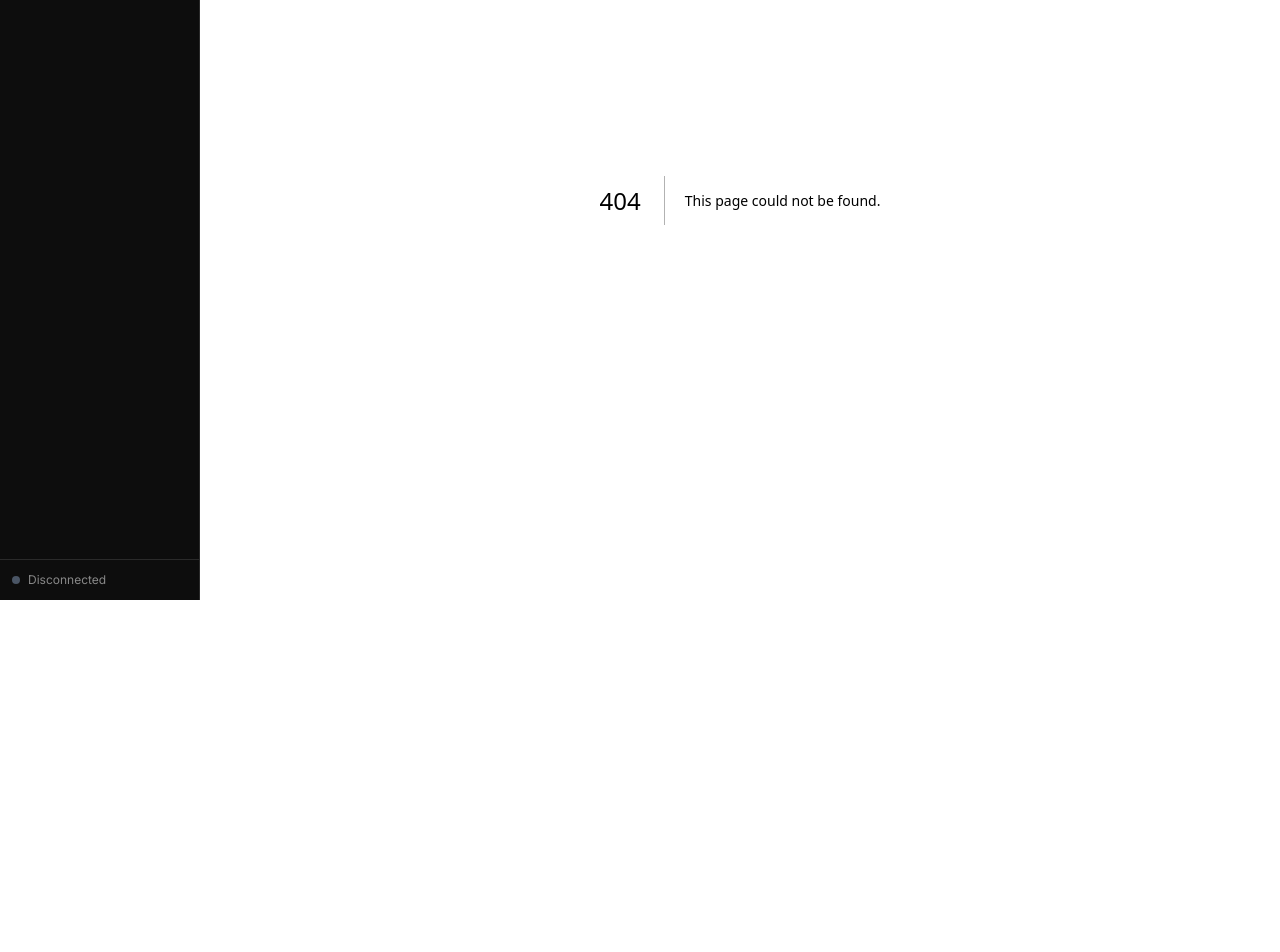
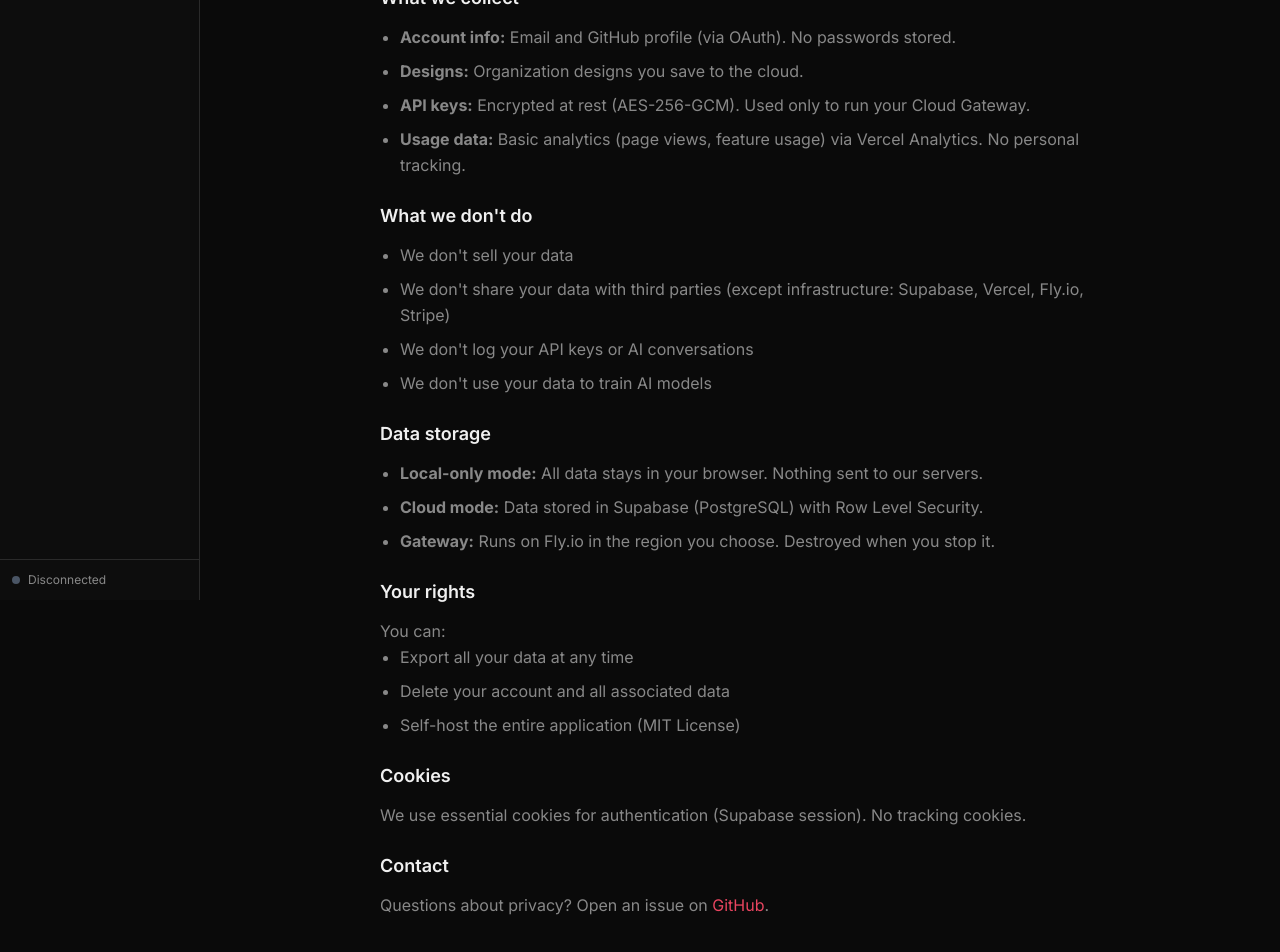
Before and after one commit to Frexida/agentflow, a Next.js app in the folder v2/: page /privacy in a window 1280 px wide. Before the commit this address had no page. Shown: the part 200-1152 px from the top of the page. Before the commit the page ends 800 px from the top, so only its background shows below. Built offline with nearby package versions, Linux system fonts and the light colour scheme.

Commit message:
feat: add Terms of Service and Privacy Policy pages

```diff
--- /dev/null
+++ b/v2/src/app/privacy/page.tsx
@@ -0,0 +1,74 @@
+import { Metadata } from 'next'
+
+export const metadata: Metadata = {
+  title: 'Privacy Policy — AgentFlow',
+}
+
+export default function PrivacyPage() {
+  return (
+    <main className="min-h-screen bg-[var(--surface)]">
+      <div className="max-w-3xl mx-auto px-6 py-20">
+        <h1 className="text-3xl font-bold mb-2">Privacy Policy</h1>
+        <p className="text-sm text-[var(--text-secondary)] mb-10">Last updated: February 19, 2026</p>
+
+        <div className="prose prose-invert prose-sm max-w-none space-y-6 text-[var(--text-secondary)] leading-relaxed">
+          <section>
+            <h2 className="text-lg font-semibold text-[var(--text-primary)] mb-3">What we collect</h2>
+            <ul className="list-disc pl-5 space-y-2">
+              <li><strong>Account info:</strong> Email and GitHub profile (via OAuth). No passwords stored.</li>
+              <li><strong>Designs:</strong> Organization designs you save to the cloud.</li>
+              <li><strong>API keys:</strong> Encrypted at rest (AES-256-GCM). Used only to run your Cloud Gateway.</li>
+              <li><strong>Usage data:</strong> Basic analytics (page views, feature usage) via Vercel Analytics. No personal tracking.</li>
+            </ul>
+          </section>
+
+          <section>
+            <h2 className="text-lg font-semibold text-[var(--text-primary)] mb-3">What we don&apos;t do</h2>
+            <ul className="list-disc pl-5 space-y-2">
+              <li>We don&apos;t sell your data</li>
+              <li>We don&apos;t share your data with third parties (except infrastructure: Supabase, Vercel, Fly.io, Stripe)</li>
+              <li>We don&apos;t log your API keys or AI conversations</li>
+              <li>We don&apos;t use your data to train AI models</li>
+            </ul>
+          </section>
+
+          <section>
+            <h2 className="text-lg font-semibold text-[var(--text-primary)] mb-3">Data storage</h2>
+            <ul className="list-disc pl-5 space-y-2">
+              <li><strong>Local-only mode:</strong> All data stays in your browser. Nothing sent to our servers.</li>
+              <li><strong>Cloud mode:</strong> Data stored in Supabase (PostgreSQL) with Row Level Security.</li>
+              <li><strong>Gateway:</strong> Runs on Fly.io in the region you choose. Destroyed when you stop it.</li>
+            </ul>
+          </section>
+
+          <section>
+            <h2 className="text-lg font-semibold text-[var(--text-primary)] mb-3">Your rights</h2>
+            <p>You can:</p>
+            <ul className="list-disc pl-5 space-y-2">
+              <li>Export all your data at any time</li>
+              <li>Delete your account and all associated data</li>
+              <li>Self-host the entire application (MIT License)</li>
+            </ul>
+          </section>
+
+          <section>
+            <h2 className="text-lg font-semibold text-[var(--text-primary)] mb-3">Cookies</h2>
+            <p>
+              We use essential cookies for authentication (Supabase session). No tracking cookies.
+            </p>
+          </section>
+
+          <section>
+            <h2 className="text-lg font-semibold text-[var(--text-primary)] mb-3">Contact</h2>
+            <p>
+              Questions about privacy? Open an issue on{' '}
+              <a href="https://github.com/Frexida/agentflow" className="text-[var(--accent-bright)] hover:underline" target="_blank" rel="noopener">
+                GitHub
+              </a>.
+            </p>
+          </section>
+        </div>
+      </div>
+    </main>
+  )
+}
--- /dev/null
+++ b/v2/src/app/terms/page.tsx
@@ -0,0 +1,128 @@
+import { Metadata } from 'next'
+
+export const metadata: Metadata = {
+  title: 'Terms of Service — AgentFlow',
+}
+
+export default function TermsPage() {
+  return (
+    <main className="min-h-screen bg-[var(--surface)]">
+      <div className="max-w-3xl mx-auto px-6 py-20">
+        <h1 className="text-3xl font-bold mb-2">Terms of Service</h1>
+        <p className="text-sm text-[var(--text-secondary)] mb-10">Last updated: February 19, 2026</p>
+
+        <div className="prose prose-invert prose-sm max-w-none space-y-6 text-[var(--text-secondary)] leading-relaxed">
+          <section>
+            <h2 className="text-lg font-semibold text-[var(--text-primary)] mb-3">1. About AgentFlow</h2>
+            <p>
+              AgentFlow (&quot;the Service&quot;) is a visual AI agent organization designer operated by Frexida (&quot;we&quot;, &quot;us&quot;).
+              The Service allows you to design multi-agent team structures and export configurations for OpenClaw.
+            </p>
+          </section>
+
+          <section>
+            <h2 className="text-lg font-semibold text-[var(--text-primary)] mb-3">2. Acceptance</h2>
+            <p>
+              By accessing or using AgentFlow, you agree to these terms. If you don&apos;t agree, please don&apos;t use the Service.
+            </p>
+          </section>
+
+          <section>
+            <h2 className="text-lg font-semibold text-[var(--text-primary)] mb-3">3. Accounts</h2>
+            <p>
+              You can use the editor without an account. Signing in (via GitHub) enables cloud save and additional features.
+              You&apos;re responsible for your account security. We use Supabase for authentication and don&apos;t store passwords.
+            </p>
+          </section>
+
+          <section>
+            <h2 className="text-lg font-semibold text-[var(--text-primary)] mb-3">4. Your Data</h2>
+            <ul className="list-disc pl-5 space-y-2">
+              <li><strong>Local data</strong> stays in your browser (localStorage). We don&apos;t access it.</li>
+              <li><strong>Cloud data</strong> (designs saved after sign-in) is stored in Supabase with Row Level Security. Only you can access your designs.</li>
+              <li><strong>API keys</strong> you provide (Anthropic, OpenAI) are encrypted at rest (AES-256-GCM) and used solely to run your Cloud Gateway. We never log or share them.</li>
+              <li>You can delete your data at any time from Settings.</li>
+            </ul>
+          </section>
+
+          <section>
+            <h2 className="text-lg font-semibold text-[var(--text-primary)] mb-3">5. Cloud Gateway</h2>
+            <p>
+              The Cloud Gateway feature provisions an OpenClaw instance on Fly.io using your API keys.
+              You are responsible for any costs incurred with your AI provider (Anthropic, OpenAI, etc.).
+              We may suspend or terminate Gateway instances that are idle for extended periods.
+            </p>
+          </section>
+
+          <section>
+            <h2 className="text-lg font-semibold text-[var(--text-primary)] mb-3">6. Acceptable Use</h2>
+            <p>Don&apos;t use AgentFlow to:</p>
+            <ul className="list-disc pl-5 space-y-2">
+              <li>Violate any laws or regulations</li>
+              <li>Abuse, overload, or disrupt the Service or its infrastructure</li>
+              <li>Attempt to access other users&apos; data</li>
+              <li>Use automated tools to scrape or abuse the Service</li>
+            </ul>
+          </section>
+
+          <section>
+            <h2 className="text-lg font-semibold text-[var(--text-primary)] mb-3">7. Pricing &amp; Payments</h2>
+            <p>
+              The editor is free and open source (MIT). Paid plans (Pro, Team) provide additional features like cloud save and collaboration.
+              Payments are processed through Stripe. You can cancel anytime — access continues until the end of your billing period.
+            </p>
+          </section>
+
+          <section>
+            <h2 className="text-lg font-semibold text-[var(--text-primary)] mb-3">8. Open Source</h2>
+            <p>
+              AgentFlow&apos;s source code is available under the MIT License at{' '}
+              <a href="https://github.com/Frexida/agentflow" className="text-[var(--accent-bright)] hover:underline" target="_blank" rel="noopener">
+                github.com/Frexida/agentflow
+              </a>.
+              Self-hosting is permitted and encouraged.
+            </p>
+          </section>
+
+          <section>
+            <h2 className="text-lg font-semibold text-[var(--text-primary)] mb-3">9. Disclaimers</h2>
+            <p>
+              The Service is provided &quot;as is&quot; without warranty of any kind. We don&apos;t guarantee uptime, data preservation,
+              or fitness for any particular purpose. Use at your own risk.
+            </p>
+          </section>
+
+          <section>
+            <h2 className="text-lg font-semibold text-[var(--text-primary)] mb-3">10. Limitation of Liability</h2>
+            <p>
+              To the maximum extent permitted by law, Frexida shall not be liable for any indirect, incidental,
+              special, or consequential damages arising from your use of the Service.
+            </p>
+          </section>
+
+          <section>
+            <h2 className="text-lg font-semibold text-[var(--text-primary)] mb-3">11. Changes</h2>
+            <p>
+              We may update these terms. Continued use after changes constitutes acceptance.
+              Material changes will be announced via the Service or GitHub.
+            </p>
+          </section>
+
+          <section>
+            <h2 className="text-lg font-semibold text-[var(--text-primary)] mb-3">12. Contact</h2>
+            <p>
+              Questions? Open an issue on{' '}
+              <a href="https://github.com/Frexida/agentflow" className="text-[var(--accent-bright)] hover:underline" target="_blank" rel="noopener">
+                GitHub
+              </a>{' '}
+              or reach us on{' '}
+              <a href="https://discord.com/invite/clawd" className="text-[var(--accent-bright)] hover:underline" target="_blank" rel="noopener">
+                Discord
+              </a>.
+            </p>
+          </section>
+        </div>
+      </div>
+    </main>
+  )
+}
```
